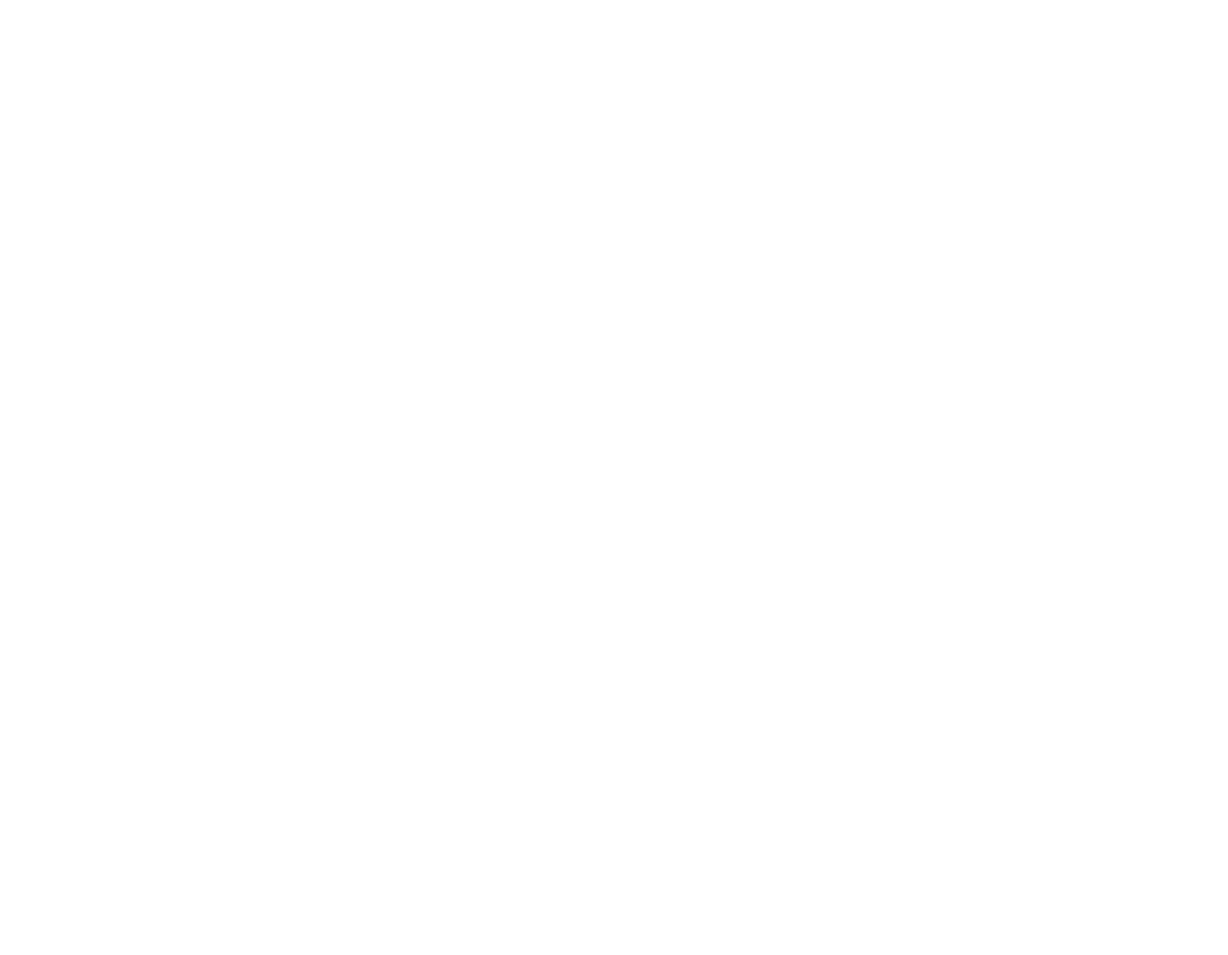
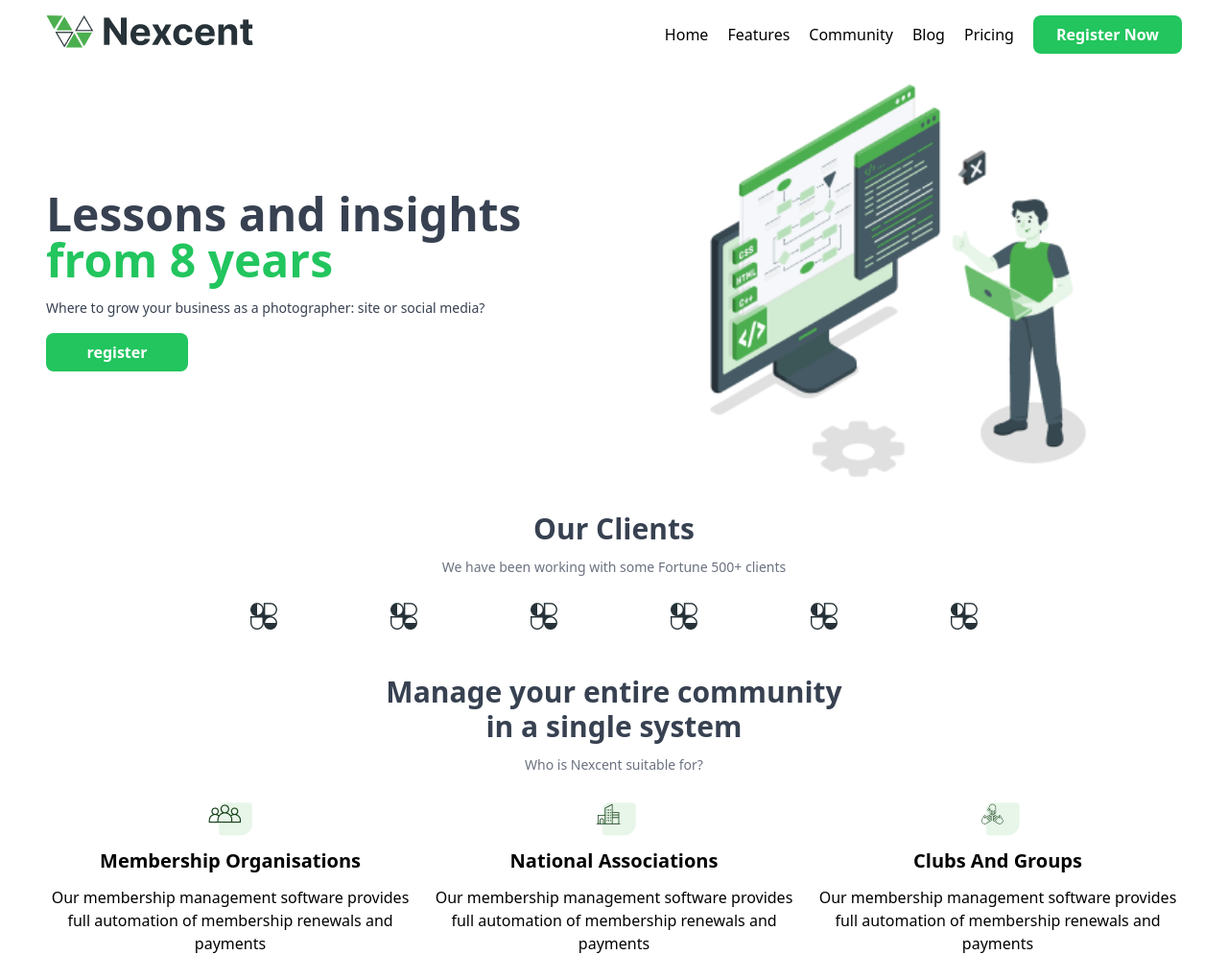
Before and after one commit to edoalvin/Latihan-SetUp-Tailwind, a website: page public/index.html in a window 1280 px wide. Shown: the whole page at 96% size. Before the commit the page ends 800 px from the top, so only its background shows below. Drawn offline with Linux system fonts and the light colour scheme.

Commit message:
feat: Hero Section & Main Section

```diff
--- a/public/index.html
+++ b/public/index.html
@@ -7,21 +7,79 @@
     <link rel="stylesheet" href="./css/style.css"/>
 </head>
 <body>
-    <header>
-        <div>
+    <header class="flex justify-between px-12 py-4">
             <div>
-                <img
+                <img src="image/Logo.png" alt="image">
             </div>
-            <div>
-                <ul>
-                    <li><a href="Home"></a></li>
-                    <li><a href="Features"></a></li>
-                    <li><a href="Community"></a></li>
-                    <li><a href=""></a></li>
-                    <li><a href=""></a></li>
+            <nav class="flex items-center gap-5">
+                <ul class="flex gap-5">
+                    <li><a href="Home">Home</a></li>
+                    <li><a href="Features">Features</a></li>
+                    <li><a href="Community">Community</a></li>
+                    <li><a href="Blog">Blog</a></li>
+                    <li><a href="Pricing">Pricing</a></li>
                 </ul>
-            </div>
+                <button class="px-6 py-2 bg-green-500 rounded-lg text-white font-semibold">Register Now</button>
+            </nav>
+    </header>
+
+    <!-- HERO Start -->
+    <div class="grid grid-cols-2 flex px-12 py-4">
+        <div class="flex flex-col gap-4 justify-center">
+            <h1 class="font-semibold text-5xl text-gray-700">Lessons and insights
+                <br>
+                <span class="text-green-500">from 8 years</span>
+            </h1>
+            <p class="text-gray-700 text-sm">Where to grow your business as a photographer: site or social media?</p>
+            <button class="w-1/4 px-6 py-2 bg-green-500 rounded-lg text-white font-semibold">register</button>
         </div>
-    </header>
+        <div class="flex justify-center">
+            <img src="image/Illustration.png" alt="image" class="w-2/3">
+        </div>
+    </div>
+    <!-- Hero End -->
+
+    <!-- Main Start -->
+    <div class="flex flex-col mt-5">
+        <div class="flex flex-col gap-3 items-center">
+            <h2 class="text-3xl font-semibold text-gray-700">Our Clients</h2>
+            <p class="text-gray-500 text-sm">We have been working with some Fortune 500+ clients</p>
+        </div>
+        <div class="flex gap-28 px-12 py-6 justify-center">
+            <img src="image/Client.png" alt="image">
+            <img src="image/Client.png" alt="image">
+            <img src="image/Client.png" alt="image">
+            <img src="image/Client.png" alt="image">
+            <img src="image/Client.png" alt="image">
+            <img src="image/Client.png" alt="image">
+        </div>
+    </div>
+
+    <!-- Our Client Start -->
+    <div class="flex flex-col mt-5">
+        <div class="flex flex-col gap-3 items-center text-center">
+            <h2 class="text-3xl font-semibold text-gray-700">Manage your entire community <br> in a single system</h2>
+            <p class="text-gray-500 text-sm">Who is Nexcent suitable for?</p>
+        </div>
+
+    <div class="flex mt-6 items-center gap-4 px-12">
+        <section class="flex flex-col justify-center items-center gap-3">
+            <img src="image/Icon.png" alt="image">
+            <h3 class="text-xl font-semibold">Membership Organisations</h3>
+            <p class="text-center">Our membership management software provides full automation of membership renewals and payments</p>
+        </section>
+        <section class="flex flex-col justify-center items-center gap-3">
+            <img src="image/Icon2.png" alt="image">
+            <h3 class="text-xl font-semibold">National Associations</h3>
+            <p class="text-center">Our membership management software provides full automation of membership renewals and payments</p>
+        </section>
+        <section class="flex flex-col justify-center items-center gap-3">
+            <img src="image/Icon3.png" alt="image">
+            <h3 class="text-xl font-semibold">Clubs And Groups</h3>
+            <p class="text-center">Our membership management software provides full automation of membership renewals and payments</p>
+        </section>
+
+    </div>
+    </div>
 </body>
 </html>
```
Also changed, not shown: public/css/style.css, public/image/Client.png (added), public/image/Icon.png (added), public/image/Icon2.png (added), public/image/Icon3.png (added), public/image/Illustration.png (added), public/image/Logo.png (added).
